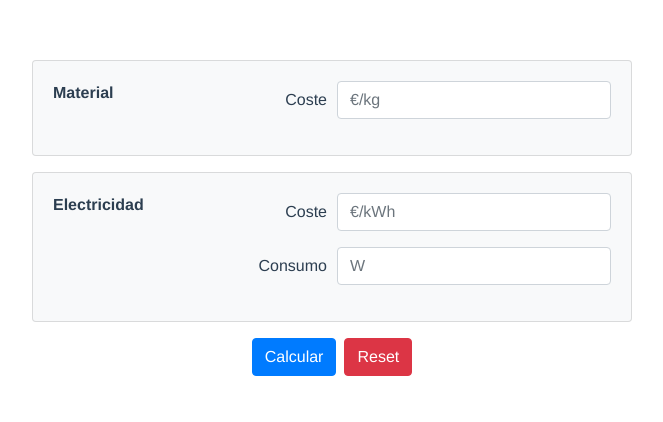
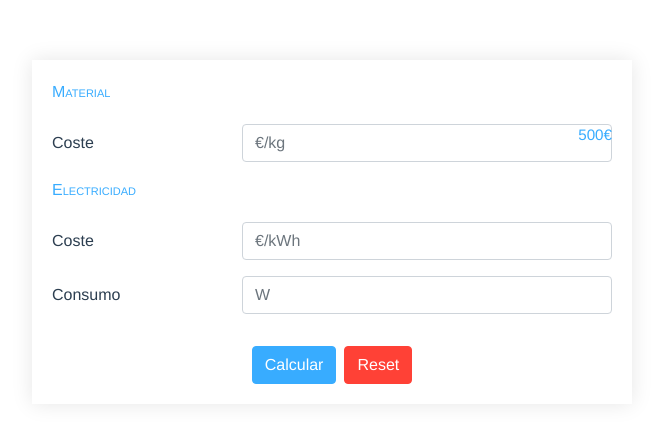
Before and after one commit to dbalas/carp3t, a Vue app: page / in a window 1280 px wide. Shown: the top 422 px of the page, without its empty margins (308-971 px from the left). Built offline with nearby package versions, Linux system fonts and the light colour scheme.

Commit message:
customizing bootstrap

```diff
--- a/src/App.vue
+++ b/src/App.vue
@@ -1,20 +1,23 @@
 <template>
     <div id="app">
-        <grouped-form></grouped-form>
+        <carp3t-form></carp3t-form>
     </div>
 </template>
 
 <script>
-import GroupedForm from '@/components/GroupedForm';
+import Carp3tForm from '@/components/Carp3tForm';
 export default {
     name: 'App',
     components: {
-        GroupedForm,
+        Carp3tForm,
     },
 };
 </script>
 
 <style lang="scss">
+@import '@/assets/variables';
+@import 'node_modules/bootstrap/scss/bootstrap.scss';
+
 #app {
     font-family: 'Avenir', Helvetica, Arial, sans-serif;
     -webkit-font-smoothing: antialiased;
--- /dev/null
+++ b/src/assets/variables.scss
@@ -0,0 +1,8 @@
+@import "node_modules/bootstrap/scss/functions";
+@import "node_modules/bootstrap/scss/variables";
+@import "node_modules/bootstrap/scss/mixins";
+
+$theme-colors: (
+  "primary": #38acff,
+  "danger": #ff4136
+);
--- /dev/null
+++ b/src/components/Carp3tForm.vue
@@ -0,0 +1,142 @@
+<template>
+    <b-form @submit="onSubmit" @reset="onReset" v-if="show">
+        <b-form-group :label="$t('material')" class="mb-0">
+            <b-form-group
+                id="material-group"
+                :label="$t('cost')"
+                label-for="material"
+                label-cols-sm="4"
+            >
+                <span class="price-label">{{ 500 }}€</span>
+                <b-form-input
+                    id="material"
+                    v-model="form.material"
+                    type="text"
+                    required
+                    placeholder="€/kg"
+                ></b-form-input>
+            </b-form-group>
+        </b-form-group>
+        <b-form-group :label="$t('electricity')" class="mb-0">
+            <b-form-group
+                label-cols-sm="4"
+                :label="$t('cost')"
+                label-for="electricityCost"
+            >
+                <b-form-input
+                    id="electricityCost"
+                    v-model="form.electricityCost"
+                    type="text"
+                    required
+                    placeholder="€/kWh"
+                ></b-form-input>
+            </b-form-group>
+
+            <b-form-group
+                label-cols-sm="4"
+                :label="$t('consumption')"
+                label-for="consumption"
+            >
+                <b-form-input
+                    id="consumption"
+                    v-model="form.consumption"
+                    type="text"
+                    required
+                    placeholder="W"
+                ></b-form-input> </b-form-group
+        ></b-form-group>
+
+        <div class="buttons">
+            <b-button class="submit-btn" type="submit" variant="primary"
+                >Calcular</b-button
+            >
+            <b-button type="reset" variant="danger">Reset</b-button>
+        </div>
+    </b-form>
+</template>
+
+<script>
+export default {
+    name: 'Carp3tForm',
+    data() {
+        return {
+            show: true,
+            form: {
+                materialCost: '',
+                electricityCost: null,
+                consumption: null,
+            },
+        };
+    },
+    methods: {
+        onSubmit(evt) {
+            evt.preventDefault();
+            alert(JSON.stringify(this.form));
+        },
+        onReset(evt) {
+            evt.preventDefault();
+            // Reset our form values
+            this.form.email = '';
+            this.form.name = '';
+            this.form.food = null;
+            this.form.checked = [];
+            // Trick to reset/clear native browser form validation state
+            this.show = false;
+            this.$nextTick(() => {
+                this.show = true;
+            });
+        },
+    },
+};
+</script>
+
+<style lang="scss">
+@import '@/assets/variables';
+
+form {
+    width: 50%;
+    max-width: 600px;
+    margin: auto;
+    padding: 20px;
+    box-sizing: border-box;
+    box-shadow: 0px 0px 20px 0px rgba(0, 0, 0, 0.1);
+
+    .col-form-label {
+        text-transform: capitalize;
+    }
+
+    .form-row > div {
+        position: inherit;
+    }
+
+    fieldset {
+        position: relative;
+    }
+
+    legend {
+        margin-bottom: 0.8rem !important;
+    }
+
+    legend,
+    .price-label {
+        font-variant: small-caps;
+        color: theme-color('primary');
+    }
+
+    .price-label {
+        position: absolute;
+        top: 0;
+        right: 0;
+        font-size: 0.95rem;
+    }
+}
+
+.buttons {
+    margin-top: 1rem;
+    text-align: center;
+}
+
+.submit-btn {
+    margin-right: 0.5rem;
+}
+</style>
--- a/src/components/GroupedForm.vue
+++ /dev/null
@@ -1,132 +0,0 @@
-<template>
-    <b-form @submit="onSubmit" @reset="onReset" v-if="show">
-        <b-card bg-variant="light">
-            <b-form-group
-                label-cols-lg="3"
-                :label="$t('material')"
-                label-class="font-weight-bold pt-0"
-                class="mb-0"
-            >
-                <b-form-group
-                    id="material-group"
-                    :label="$t('cost')"
-                    label-for="material"
-                    label-cols-sm="4"
-                    label-align-sm="right"
-                >
-                    <b-form-input
-                        id="material"
-                        v-model="form.material"
-                        type="text"
-                        required
-                        placeholder="€/kg"
-                    ></b-form-input>
-                </b-form-group>
-            </b-form-group>
-        </b-card>
-        <b-card bg-variant="light">
-            <b-form-group
-                label-cols-lg="3"
-                :label="$t('electricity')"
-                label-class="font-weight-bold pt-0"
-                class="mb-0"
-            >
-                <b-form-group
-                    label-cols-sm="4"
-                    :label="$t('cost')"
-                    label-align-sm="right"
-                    label-for="electricityCost"
-                >
-                    <b-form-input
-                        id="electricityCost"
-                        v-model="form.electricityCost"
-                        type="text"
-                        required
-                        placeholder="€/kWh"
-                    ></b-form-input>
-                </b-form-group>
-
-                <b-form-group
-                    label-cols-sm="4"
-                    :label="$t('consumption')"
-                    label-align-sm="right"
-                    label-for="consumption"
-                >
-                    <b-form-input
-                        id="consumption"
-                        v-model="form.consumption"
-                        type="text"
-                        required
-                        placeholder="W"
-                    ></b-form-input> </b-form-group
-            ></b-form-group>
-        </b-card>
-
-        <div class="buttons">
-            <b-button class="submit-btn" type="submit" variant="primary"
-                >Calcular</b-button
-            >
-            <b-button type="reset" variant="danger">Reset</b-button>
-        </div>
-    </b-form>
-</template>
-
-<script>
-export default {
-    name: 'Form',
-    data() {
-        return {
-            show: true,
-            form: {
-                materialCost: '',
-                electricityCost: null,
-                consumption: null,
-            },
-        };
-    },
-    methods: {
-        onSubmit(evt) {
-            evt.preventDefault();
-            alert(JSON.stringify(this.form));
-        },
-        onReset(evt) {
-            evt.preventDefault();
-            // Reset our form values
-            this.form.email = '';
-            this.form.name = '';
-            this.form.food = null;
-            this.form.checked = [];
-            // Trick to reset/clear native browser form validation state
-            this.show = false;
-            this.$nextTick(() => {
-                this.show = true;
-            });
-        },
-    },
-};
-</script>
-
-<style lang="scss">
-form {
-    width: 50%;
-    max-width: 600px;
-    margin: auto;
-
-    .col-form-label {
-        text-transform: capitalize;
-    }
-
-    .card {
-        margin-bottom: 1rem;
-    }
-}
-
-.buttons {
-    margin-top: 1rem;
-    text-align: center;
-}
-
-.submit-btn {
-    margin-right: 0.5rem;
-}
-</style>
--- a/src/plugins/bootstrap-vue.js
+++ b/src/plugins/bootstrap-vue.js
@@ -1,7 +1,5 @@
 import Vue from 'vue';
 
 import BootstrapVue from 'bootstrap-vue';
-import 'bootstrap/dist/css/bootstrap.min.css';
-import 'bootstrap-vue/dist/bootstrap-vue.css';
 
 Vue.use(BootstrapVue);
```
